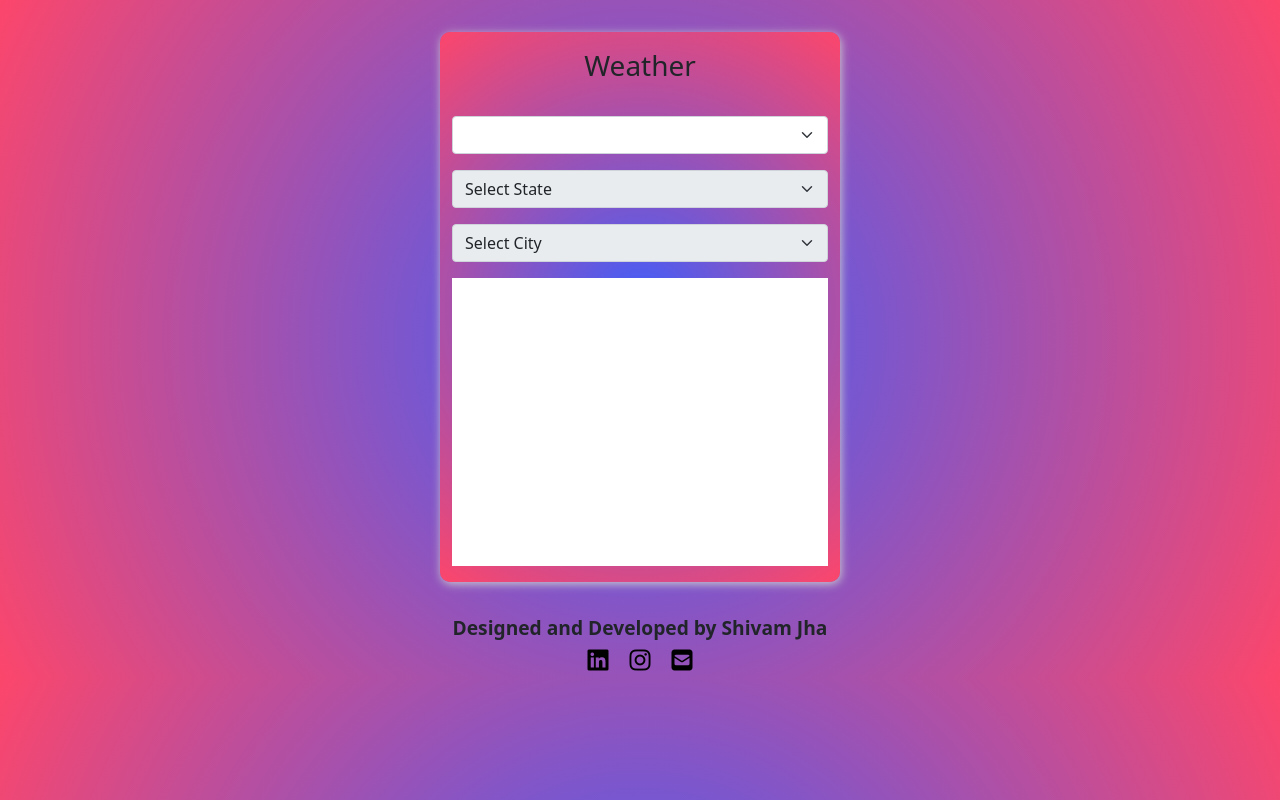
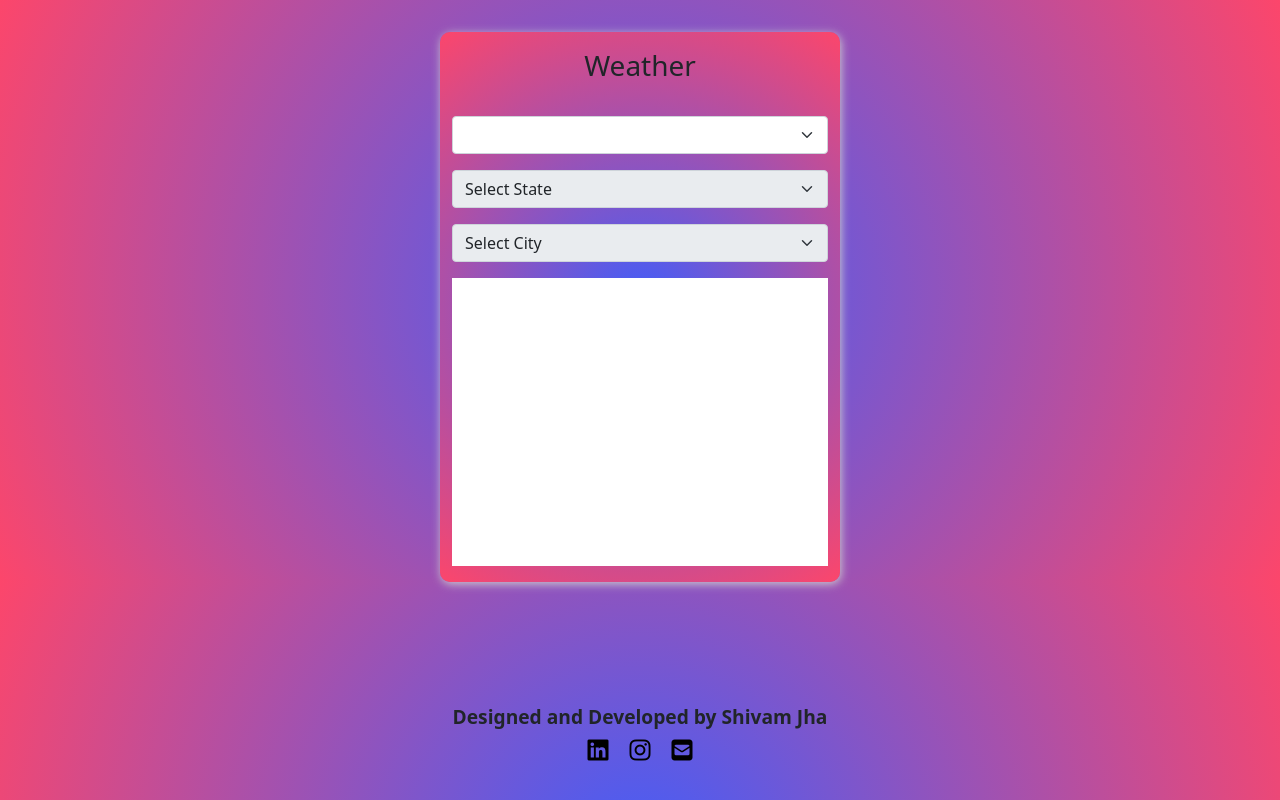
Before and after one commit to shivamm-jha/Weather-App, a plain HTML site: page index.html in a window 1280 px wide. Drawn offline with nearby package versions, Linux system fonts and the light colour scheme; no server answers.

Commit message:
fourth commit

```diff
--- a/style.css
+++ b/style.css
@@ -40,7 +40,10 @@ body{
 
 body > footer{
     text-align: center;
-    margin-top: 2rem;
+    position: fixed;
+    bottom: 0;
+    left: 50%;
+    transform: translate(-50%,-50%);
     font-weight: 600;
     font-size: 1.2rem;
 }
```
